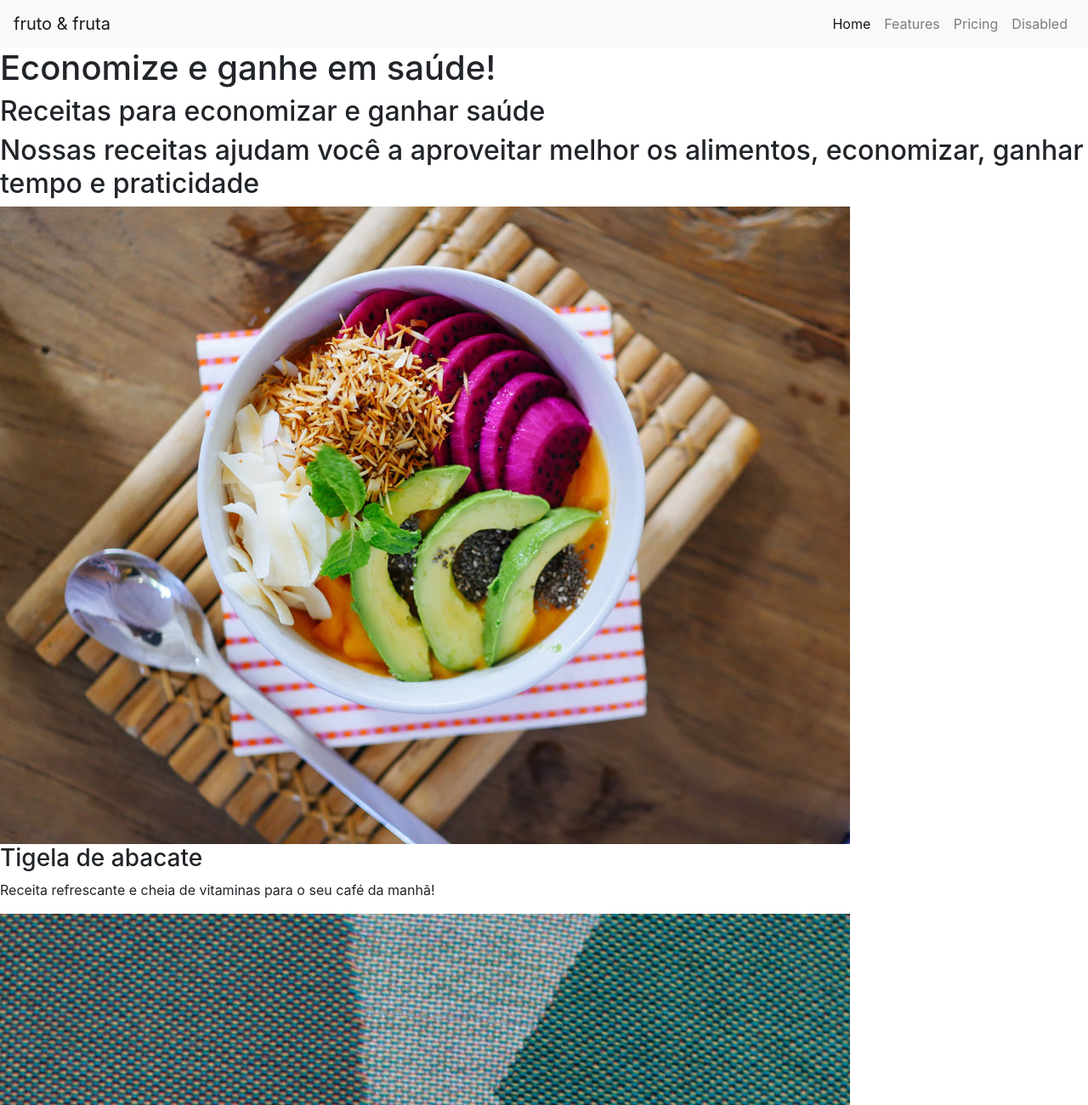
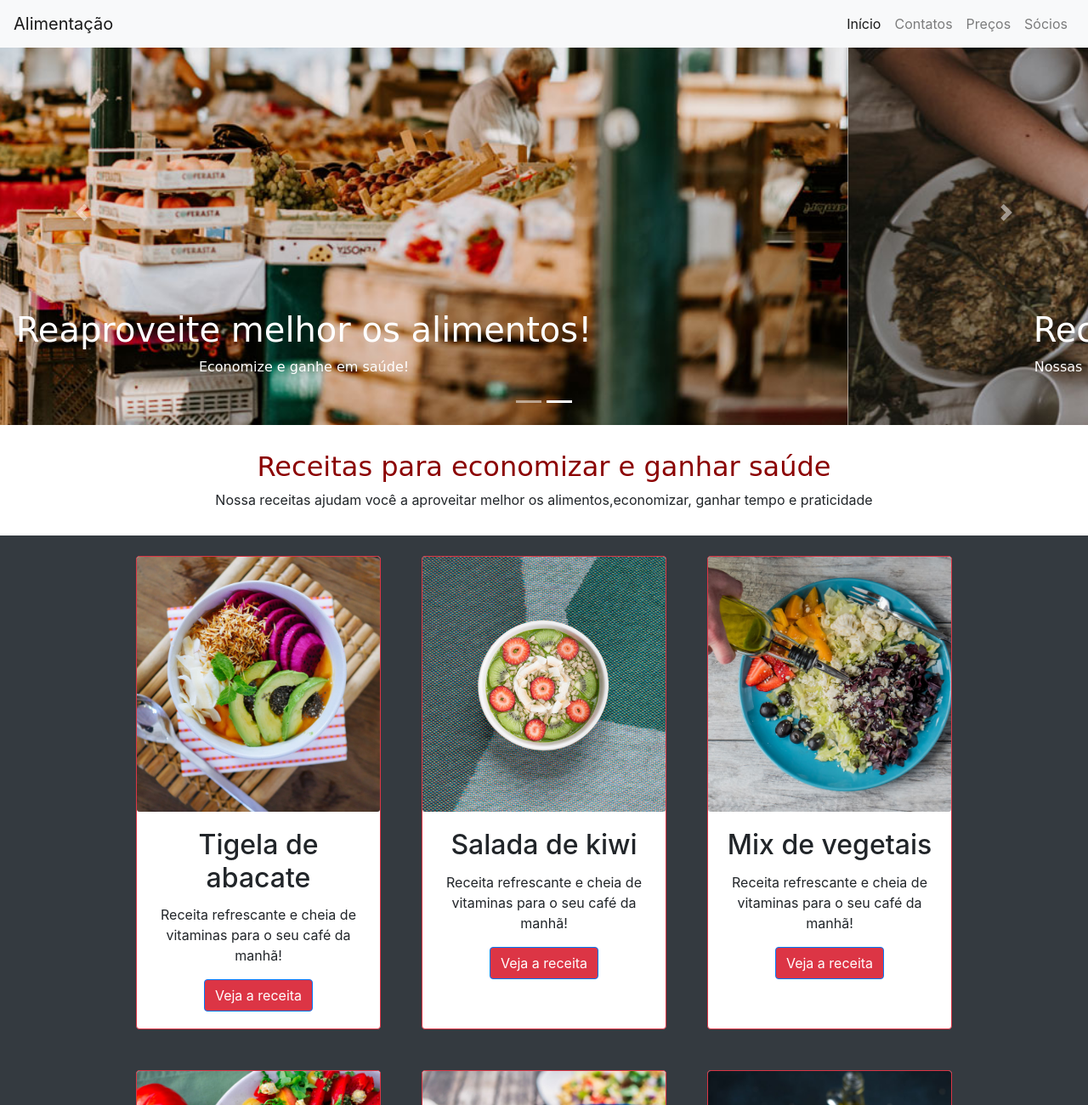
Before and after one commit to Teodoro10/-Bootstrap, a plain HTML site: page index.html in a window 1280 px wide. Shown: the top 1300 px of the page at 85% size. Drawn offline with nearby package versions, Linux system fonts and the light colour scheme.

Commit message:
cards and stuff

```diff
--- a/index.html
+++ b/index.html
@@ -4,79 +4,128 @@
 <head>
     <meta charset="utf-8">
     <meta name="viewport" content="width=device-width, initial-scale=1">
-    <title>fruta e fruto</title>
+    <title>Receitas</title>
     <link rel="stylesheet" href="https://cdn.jsdelivr.net/npm/bootstrap@4.0.0/dist/css/bootstrap.min.css" integrity="sha384-Gn5384xqQ1aoWXA+058RXPxPg6fy4IWvTNh0E263XmFcJlSAwiGgFAW/dAiS6JXm" crossorigin="anonymous">
     <link rel="stylesheet" type="text/css" href="src/style.css">
 </head>
 
 <body>
-
+    <!--menu-->
     <nav class="navbar navbar-expand-lg navbar-light bg-light fixed-top">
-        <a class="navbar-brand" href="#">fruto & fruta</a>
+        <a class="navbar-brand" href="#">Alimentação</a>
         <button class="navbar-toggler" type="button" data-toggle="collapse" data-target="#navbarNavAltMarkup" aria-controls="navbarNavAltMarkup" aria-expanded="false" aria-label="Toggle navigation">
       <span class="navbar-toggler-icon"></span>
     </button>
         <div class="collapse navbar-collapse justify-content-end" id="navbarNavAltMarkup">
             <div class="navbar-nav">
-                <a class="nav-item nav-link active" href="#">Home <span class="sr-only">(current)</span></a>
-                <a class="nav-item nav-link" href="#">Features</a>
-                <a class="nav-item nav-link" href="#">Pricing</a>
-                <a class="nav-item nav-link" href="#">Disabled</a>
+                <a class="nav-item nav-link active" href="#">Início<span class="sr-only">(current)</span></a>
+                <a class="nav-item nav-link" href="#">Contatos</a>
+                <a class="nav-item nav-link" href="#">Preços</a>
+                <a class="nav-item nav-link" href="#">Sócios</a>
             </div>
         </div>
     </nav>
-    <div class="carousel-item">
-        <img src="src/img/carrossel-img1.jpg" alt="...">
-        <div class="carousel-caption d-none d-md-block">
-            <h5>...</h5>
-            <p>...</p>
+
+    <div id="carouselExampleCaptions" class="carousel slide" data-interval="5000" data-ride="carousel">
+        <ol class="carousel-indicators">
+            <li type="button" data-target="#carouselExampleCaptions" data-slide-to="0" class="active"></li>
+            <li type="button" data-target="#carouselExampleCaptions" data-slide-to="1"></li>
+        </ol>
+        <div class="carousel-inner">
+            <div class="carousel-item active">
+                <img src="src/img/carrossel-img1.jpg" class="d-block w-100 carrosel-img-um" alt="...">
+                <div class="carousel-caption d-none d-md-block">
+                    <h1 class="fonte-titulo">Reaproveite melhor os alimentos!</h1>
+                    <p class="fonte-titulo">Economize e ganhe em saúde!</p>
+                </div>
+            </div>
+            <div class="carousel-item">
+                <img src="src/img/carrossel-img2.jpg" class="d-block w-100 carrosel-img-dois" alt="...">
+                <div class="carousel-caption d-none d-md-block">
+                    <h1 class="fonte-titulo">Receitas para economizar e ganhar saúde</h1>
+                    <p class="fonte-titulo">Nossas receitas ajudam você a aproveitar melhor os alimentos, economizar, ganhar tempo e praticidade</p>
+                </div>
+            </div>
         </div>
-        <img src="src/img/carrossel-img2.jpg" alt="...">
-        <div class="carousel-caption d-none d-md-block">
-            <h5>...</h5>
-            <p>...</p>
-        </div>
+        <a class="carousel-control-prev" href="#carouselExampleCaptions" role="button" data-slide="prev">
+            <span class="carousel-control-prev-icon" aria-hidden="true"></span>
+            <span class="sr-only">Previous</span>
+            </button>
+            <a class="carousel-control-next" href="#carouselExampleCaptions" role="button" data-slide="next">
+                <span class="carousel-control-next-icon" aria-hidden="true"></span>
+                <span class="sr-only">Next</span>
+            </a>
     </div>
-    <title>fruto & fruta</title>
 
-    <h1>Reaproveite melhor os alimentos!</h1>
-    <h1>Economize e ganhe em saúde!</h1>
+    <h2 class="text-center fonte-titulo-dois">Receitas para economizar e ganhar saúde
+    </h2>
+    <p class="text-center paragrafo__fonte-titulo-dois">Nossa receitas ajudam você a aproveitar melhor os alimentos,economizar, ganhar tempo e praticidade</p>
 
-    <h2>Receitas para economizar e ganhar saúde</h2>
-    <h2>Nossas receitas ajudam você a aproveitar melhor os alimentos, economizar, ganhar tempo e praticidade</h2>
+    <section class="container-fluid text-center bg-dark" id="receitas">
+        <div class="row justify-content-md-center">
+            <article class=" card  border-danger col-12 col-sm-5 m-4 p-0" style="max-width: 18rem;">
+                <img src="src/img/receita-abacate.jpg " class="card-img-top card-img" alt="tigela com salada de abacate, vista superior">
+                <div class=" card-body">
+                    <h2 class="card-title">Tigela de abacate</h2>
+                    <p class="card-text">Receita refrescante e cheia de vitaminas para o seu café da manhã!</p>
+                    <a href="#" class="btn btn-primary bg-danger">Veja a receita</a>
+                </div>
+            </article>
 
-    <img src="src/img/receita-abacate.jpg" alt="tigela com salada de abacate, vista superior">
-    <h3>Tigela de abacate</h3>
-    <p>Receita refrescante e cheia de vitaminas para o seu café da manhã!</p>
+            <article class="card  border-danger col-12 col-sm-5 m-4 p-0" style="max-width: 18rem;">
+                <img src="src/img/receita-kiwi.jpg " class="card-img-top card-img" alt="tigela de mingau com kiwi, vista superior">
+                <div class=" card-body">
+                    <h2 class="card-title">Salada de kiwi</h2>
+                    <p class="card-text">Receita refrescante e cheia de vitaminas para o seu café da manhã!</p>
+                    <a href="#" class="btn btn-primary bg-danger">Veja a receita</a>
+                </div>
+            </article>
 
-    <img src="src/img/receita-kiwi.jpg" alt="tigela de mingau com kiwi, vista superior">
-    <h3>Salada de kiwi</h3>
-    <p>Receita refrescante e cheia de vitaminas para o seu café da manhã!</p>
+            <article class=" card  border-danger col-12 col-sm-5 m-4 p-0" style="max-width: 18rem;">
+                <img src="src/img/receita-mix.jpg " class="card-img-top card-img" alt="prato com mix de vegetais e mão de pessoa adicionando azeite, vista superior" ">
+            <div class="card-body ">
+                <h2 class="card-title ">Mix de vegetais</h2>
+                <p class="card-text ">Receita refrescante e cheia de vitaminas para o seu café da manhã!</p>
+                <a href="# " class="btn btn-primary bg-danger ">Veja a receita</a>
+            </div>
+        </article>
 
-    <img src="src/img/receita-mix.jpg" alt="prato com mix de vegetais e mão de pessoa adicionando azeite, vista superior">
-    <h3>Mix de vegetais</h3>
-    <p>Receita refrescante e cheia de vitaminas para o seu café da manhã!</p>
+        <article class="card border-danger col-12 col-sm-5 m-4 p-0 " style="max-width: 18rem; ">
+            <img src="src/img/receita-pimentoes.jpg " class="card-img-top card-img " alt="prato de salada de pimentões com alguns ingredientes ao lado, vista superior ">
+            <div class="card-body ">
+                <h2 class="card-title ">Tigela de abacate</h2>
+                <p class="card-text ">Receita refrescante e cheia de vitaminas para o seu café da manhã!</p>
+                <a href="# " class="btn btn-primary bg-danger ">Veja a receita</a>
+            </div>
+        </article>
 
-    <img src="src/img/receita-pimentoes.jpg" alt="prato de salada de pimentões com alguns ingredientes ao lado, vista superior">
-    <h3>Pimentões à Juliana</h3>
-    <p>Receita refrescante e cheia de vitaminas para o seu café da manhã!</p>
+        <article class="card border-danger col-12 col-sm-5 m-4 p-0 " style="max-width: 18rem; ">
+            <img src="src/img/receita-oriental.jpg " class="card-img-top card-img " alt="Prato oriental ">
+            <div class="card-body ">
+                <h2 class="card-title ">Tigela de abacate</h2>
+                <p class="card-text ">Receita refrescante e cheia de vitaminas para o seu café da manhã!</p>
+                <a href="# " class="btn btn-primary bg-danger ">Veja a receita</a>
+            </div>
+        </article>
 
-    <img src="src/img/receita-oriental.jpg" alt="tigela com salada de vegetais estilo oriental, vista de cima">
-    <h3>Prato oriental</h3>
-    <p>Receita refrescante e cheia de vitaminas para o seu café da manhã!</p>
+        <article class="card border-danger col-12 col-sm-5 m-4 p-0 " style="max-width: 18rem; ">
+            <img src="src/img/receita-beterrabas.jpg " class="card-img-top card-img " alt="tigela com beterrabas e dentes de alho assados em primeiro plano, com ingredientes ao fundo ">
+            <div class="card-body ">
+                <h2 class="card-title ">Beterrabas assadas</h2>
+                <p class="card-text ">Receita refrescante e cheia de vitaminas para o seu café da manhã!</p>
+                <a href="# " class="btn btn-primary bg-danger ">Veja a receita</a>
+            </div>
+        </article>
+       </div>
+    </section>
 
-    <img src="src/img/receita-beterrabas.jpg" alt="tigela com beterrabas e dentes de alho assados em primeiro plano, com ingredientes ao fundo">
-    <h3>Beterrabas assadas</h3>
-    <p>Receita refrescante e cheia de vitaminas para o seu café da manhã!
-    </p>
+    <p>contato:<a href="mailto:email@frutafruto.com.br ">email@frutafruto.com.br</a></p>
 
-    <p>contato:<a href="mailto:email@frutafruto.com.br">email@frutafruto.com.br</a></p>
+    <script src="https://code.jquery.com/jquery-3.2.1.slim.min.js " integrity="sha384-KJ3o2DKtIkvYIK3UENzmM7KCkRr/rE9/Qpg6aAZGJwFDMVNA/GpGFF93hXpG5KkN " crossorigin="anonymous "></script>
+    <script src="https://cdn.jsdelivr.net/npm/popper.js@1.12.9/dist/umd/popper.min.js " integrity="sha384-ApNbgh9B+Y1QKtv3Rn7W3mgPxhU9K/ScQsAP7hUibX39j7fakFPskvXusvfa0b4Q " crossorigin="anonymous "></script>
+    <script src="https://cdn.jsdelivr.net/npm/bootstrap@4.0.0/dist/js/bootstrap.min.js " integrity="sha384-JZR6Spejh4U02d8jOt6vLEHfe/JQGiRRSQQxSfFWpi1MquVdAyjUar5+76PVCmYl " crossorigin="anonymous "></script>
 
-    <script src="https://code.jquery.com/jquery-3.2.1.slim.min.js" integrity="sha384-KJ3o2DKtIkvYIK3UENzmM7KCkRr/rE9/Qpg6aAZGJwFDMVNA/GpGFF93hXpG5KkN" crossorigin="anonymous"></script>
-    <script src="https://cdn.jsdelivr.net/npm/popper.js@1.12.9/dist/umd/popper.min.js" integrity="sha384-ApNbgh9B+Y1QKtv3Rn7W3mgPxhU9K/ScQsAP7hUibX39j7fakFPskvXusvfa0b4Q" crossorigin="anonymous"></script>
-    <script src="https://cdn.jsdelivr.net/npm/bootstrap@4.0.0/dist/js/bootstrap.min.js" integrity="sha384-JZR6Spejh4U02d8jOt6vLEHfe/JQGiRRSQQxSfFWpi1MquVdAyjUar5+76PVCmYl" crossorigin="anonymous"></script>
-
-    <script src=""></script>
+    <script src=" "></script>
 
 </body>
 
--- a/src/style.css
+++ b/src/style.css
@@ -0,0 +1,35 @@
+.carrosel-img-um {
+    object-fit: cover;
+    object-position: 0 90%;
+    height: 500px;
+}
+
+.carrosel-img-dois {
+    object-fit: cover;
+    height: 500px;
+}
+
+.fonte-titulo {
+    font-family: 'Odibee Sans', cursive;
+}
+
+.fonte-titulo-dois {
+    font-family: 'Odibee Sans', cursive;
+    color: darkred;
+    margin-top: 30px;
+}
+
+.paragrafo__fonte-titulo-dois {
+    margin: 0 0 30px 0;
+}
+
+
+/*.comida {
+    display: flex;
+    justify-content: space-around;
+}*/
+
+.card-img {
+    object-fit: cover;
+    height: 300px;
+}
```
